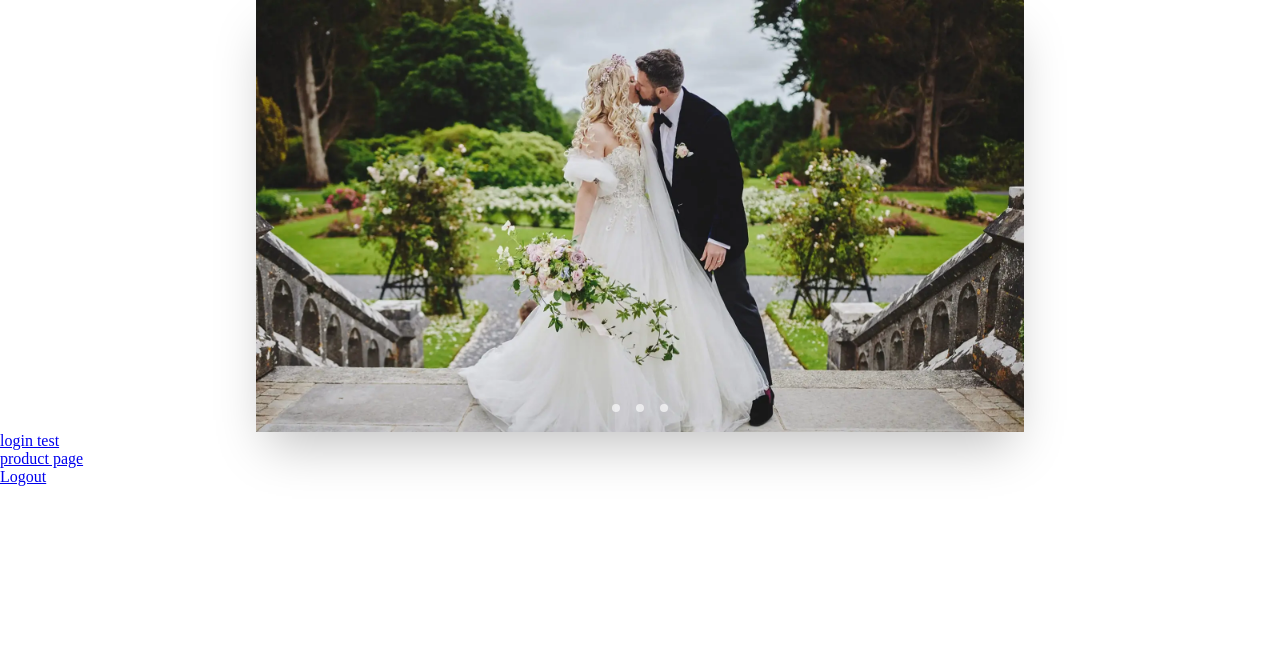
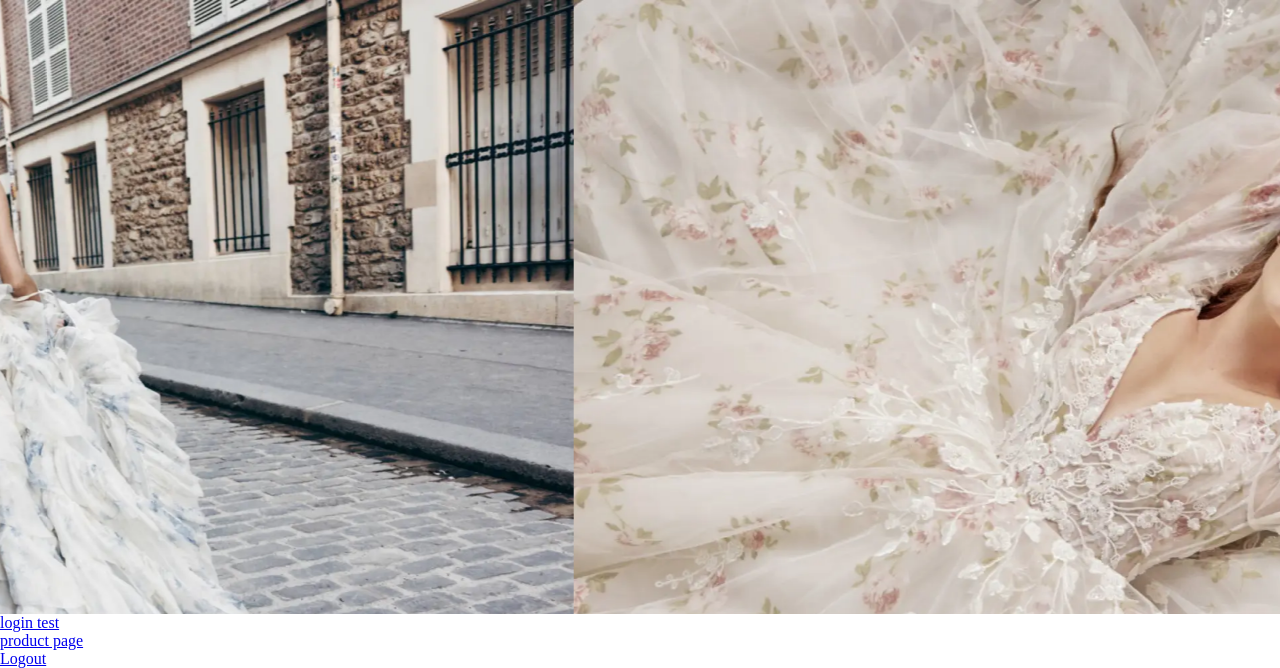
Before and after one commit to JeffSiaYuHeng/BackendWebDev, a PHP site: page /page/dashboard.php in a window 1280 px wide. Shown: the part 132-800 px from the top of the page. Run offline with PHP 8.4, Linux system fonts and the light colour scheme; a user stored in the database is signed in.

Commit message:
fix slider

```diff
--- a/page/dashboard.php
+++ b/page/dashboard.php
@@ -52,20 +52,14 @@ $first_name = $_SESSION["first_name"] ?? "Guest";
         <a class="blink" href="">About</a> |
         <a class="blink" href="">Contact</a>
     </nav>
-    <section>
-        <div class="slider-wrapper">
-            <div class="slider">
-                <img id="slide1" src="/image/banner1.webp" alt="">
-                <img id="slide2" src="/image/banner2.webp" alt="">
-                <img id="slide3" src="/image/banner3.webp" alt="">
-            </div>
-            <div class="slider-nav">
-                <a href="#slide1"></a>
-                <a href="#slide2"></a>
-                <a href="#slide3"></a>
-            </div>
+    <div class="slider">
+        <div class="slides">
+            <img src="/image/banner1.webp" alt="Banner 1">
+            <img src="/image/banner2.webp" alt="Banner 2">
+            <img src="/image/banner3.webp" alt="Banner 3">
         </div>
-    </section>
+    </div>
+
     <a href="login.php">login test</a>
     <a href="ProductDetailPage.php">product page</a>
     <a href="/backend/logout.php">Logout</a>
--- a/style/dashboard.css
+++ b/style/dashboard.css
@@ -1,8 +1,10 @@
-*{
+* {
     margin: 0;
     padding: 0;
     box-sizing: border-box;
 }
+
+
 header {
     display: flex;
     justify-content: center; /* Center elements */
@@ -127,54 +129,29 @@ nav a{
 }
 
 /*slider*/
-.slider-wrapper{
+
+
+.slider {
+    width: 100vw; /* Full screen width */
+    overflow: hidden;
     position: relative;
-    max-width: 48rem;
-    margin: 0 auto;
 }
 
-.slider {
+.slides {
     display: flex;
-    aspect-ratio: 16/9;
-    overflow-x: auto;
-    scroll-snap-type: x mandatory;
-    scroll-behavior: smooth;
-    box-shadow: 0 1.5rem 3rem -0.75rem hsla(0, 0%, 0%, 0.25);
-
-    /* Hide scrollbar */
-    scrollbar-width: none; /* Firefox */
-    -ms-overflow-style: none; /* IE/Edge */
-}
-.slider::-webkit-scrollbar {
-    display: none; /* Chrome, Safari */
+    width: 300%; /* Each image is 100%, total 300% for 3 images */
+    animation: slide 15s infinite;
 }
 
-.slider img{
-    flex: 1 0 100%;
-    scroll-snap-align: start;
+.slides img {
+    width: 100vw; /* Each image takes full width of viewport */
+    height: auto;
     object-fit: cover;
 }
-.slider-nav{
-    display: flex;
-    column-gap: 1rem;
-    position: absolute;
-    bottom: 1.25rem;
-    left: 50%;
-    transform: translateX(-50%);
-    z-index: 1;
+
+@keyframes slide {
+    0% { transform: translateX(0); }
+    33.33% { transform: translateX(-100vw); } /* Move one full viewport width */
+    66.66% { transform: translateX(-200vw); } /* Move two full viewport widths */
+    100% { transform: translateX(0); } /* Reset to start */
 }
-.slider-nav a{
-    width: 0.5rem;
-    height: 0.5rem;
-    border-radius: 50%;
-    background-color: #fff;
-    opacity: 0.65;
-    transition: opacity ease 250ms;
-
-}
-.slider-nav a.active{
-    opacity: 1;
-}
-.slider-nav a:hover{
-    opacity: .8;
-}
```
